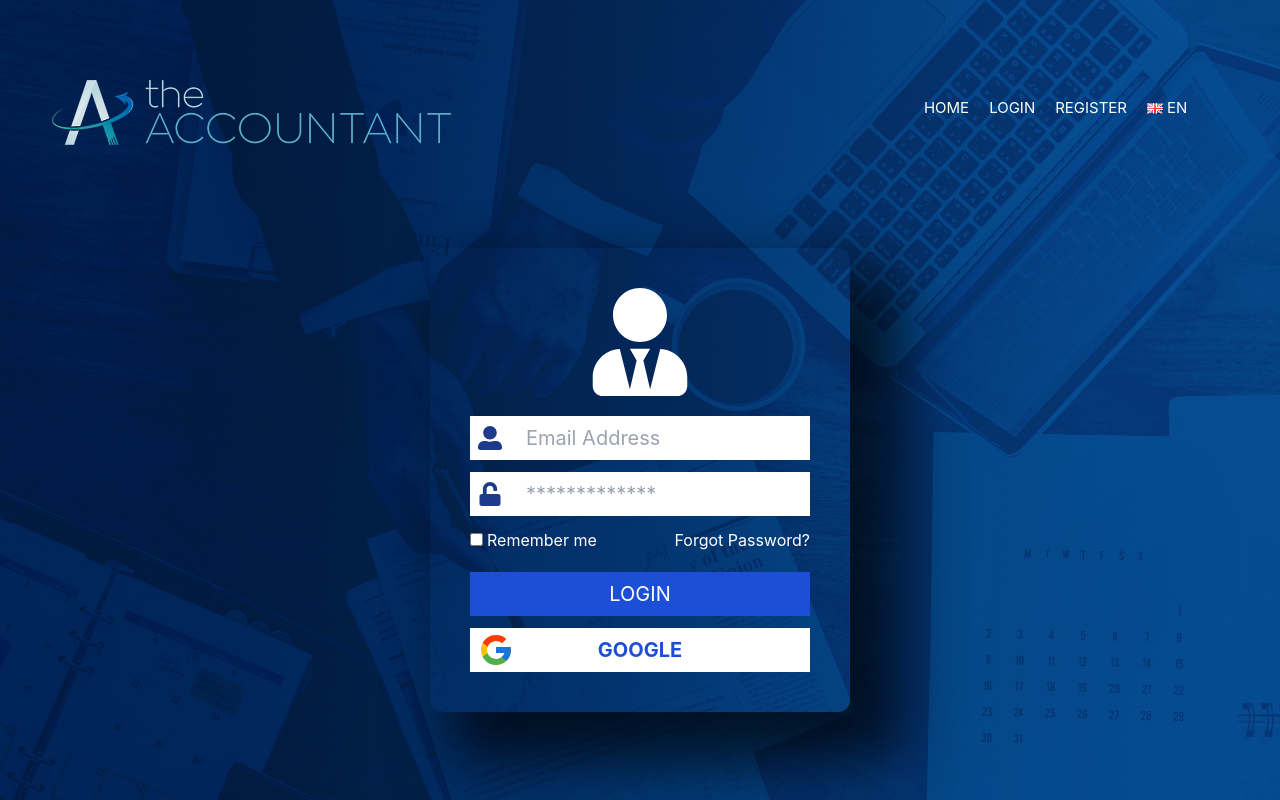
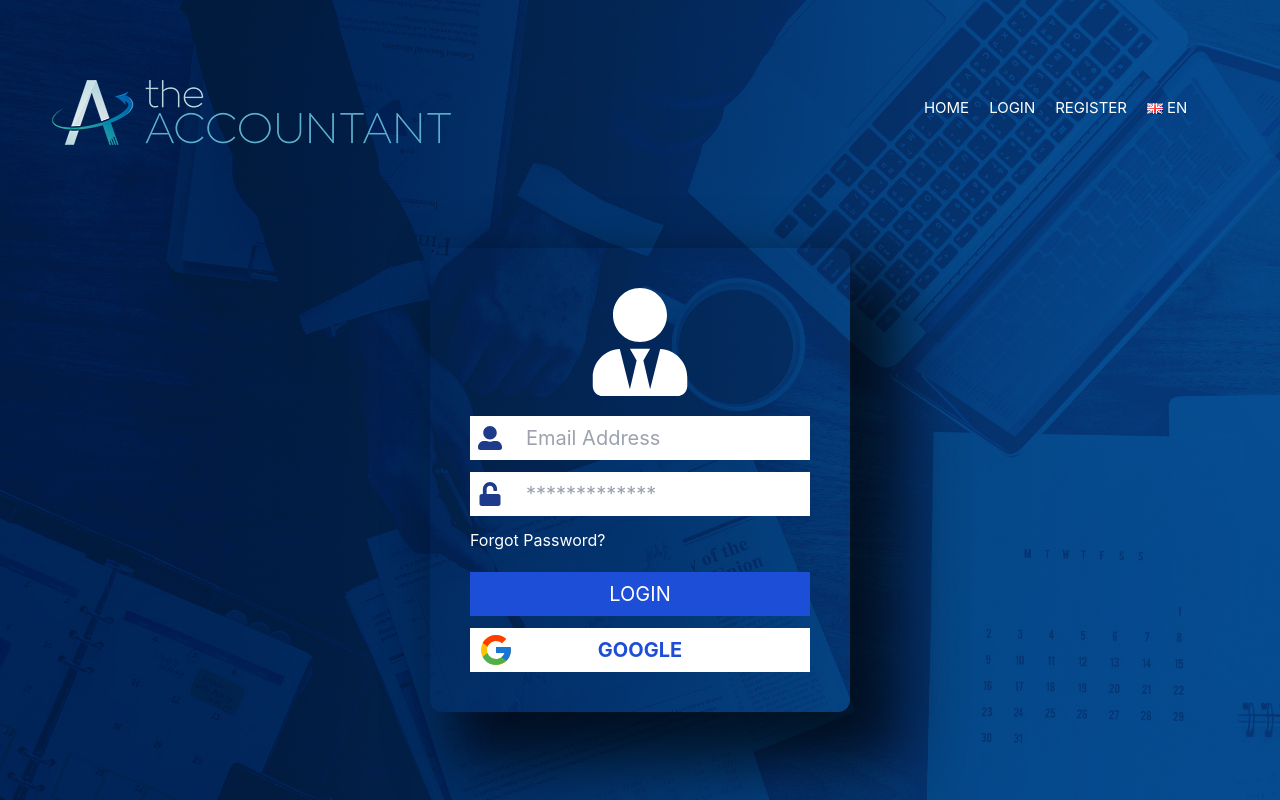
Before and after one commit to MiIos1988/Authentication_app, a React (Create React App) app in the folder frontend/: page /login in a window 1280 px wide. Built offline with nearby package versions, Linux system fonts and the light colour scheme; no server answers.

Commit message:
Delete remember me

```diff
--- a/frontend/src/pages/LoginPageComponent.jsx
+++ b/frontend/src/pages/LoginPageComponent.jsx
@@ -115,10 +115,7 @@ const LoginPageComponent = () => {
             <FaUnlock className="absolute top-[10px] left-2 text-2xl text-blue-900" />
           </div>
           <div className="flex justify-between">
-            <div>
-              <input type="checkbox" />
-              <span className="ml-1 text-white ">{t("login.rememberMe")}</span>
-            </div>
+
             <span className="text-white">{t("login.forgotPassword")}</span>
           </div>
           <button
```
